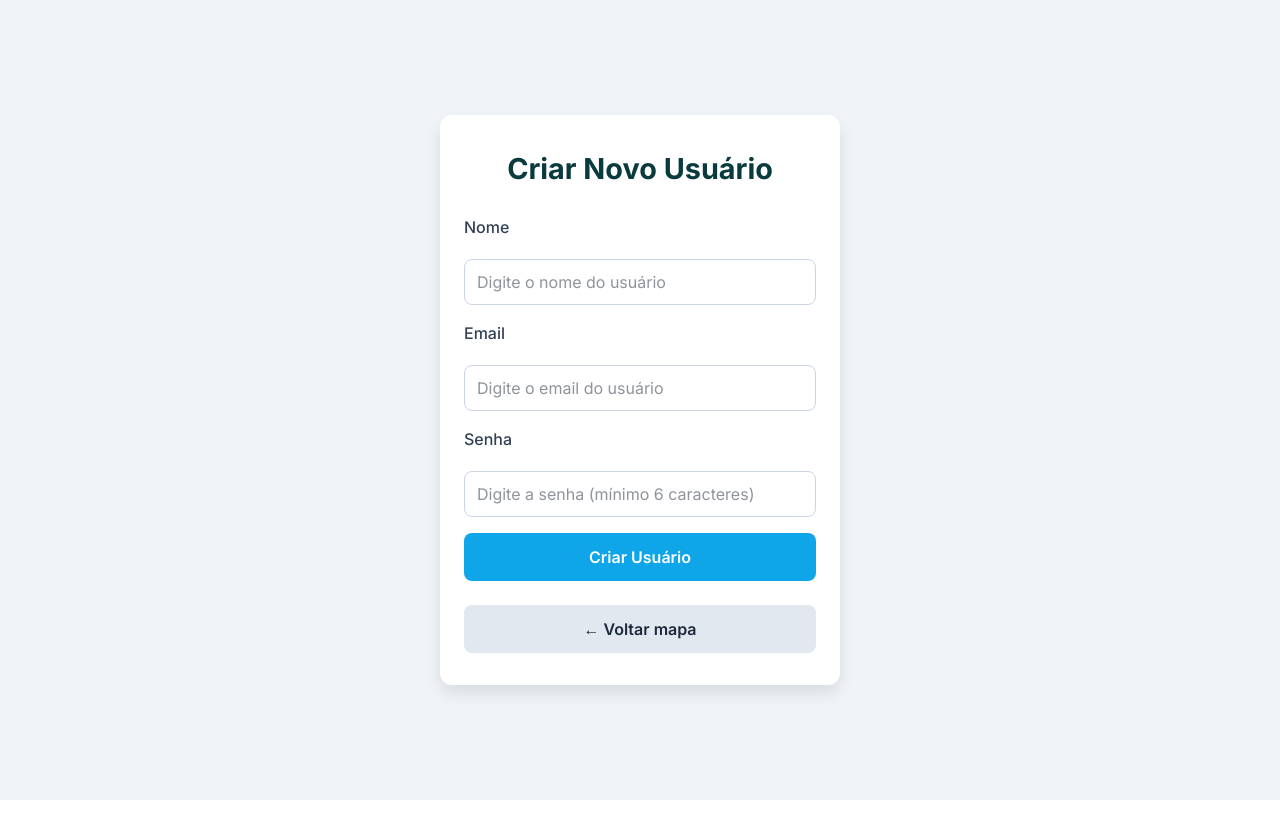
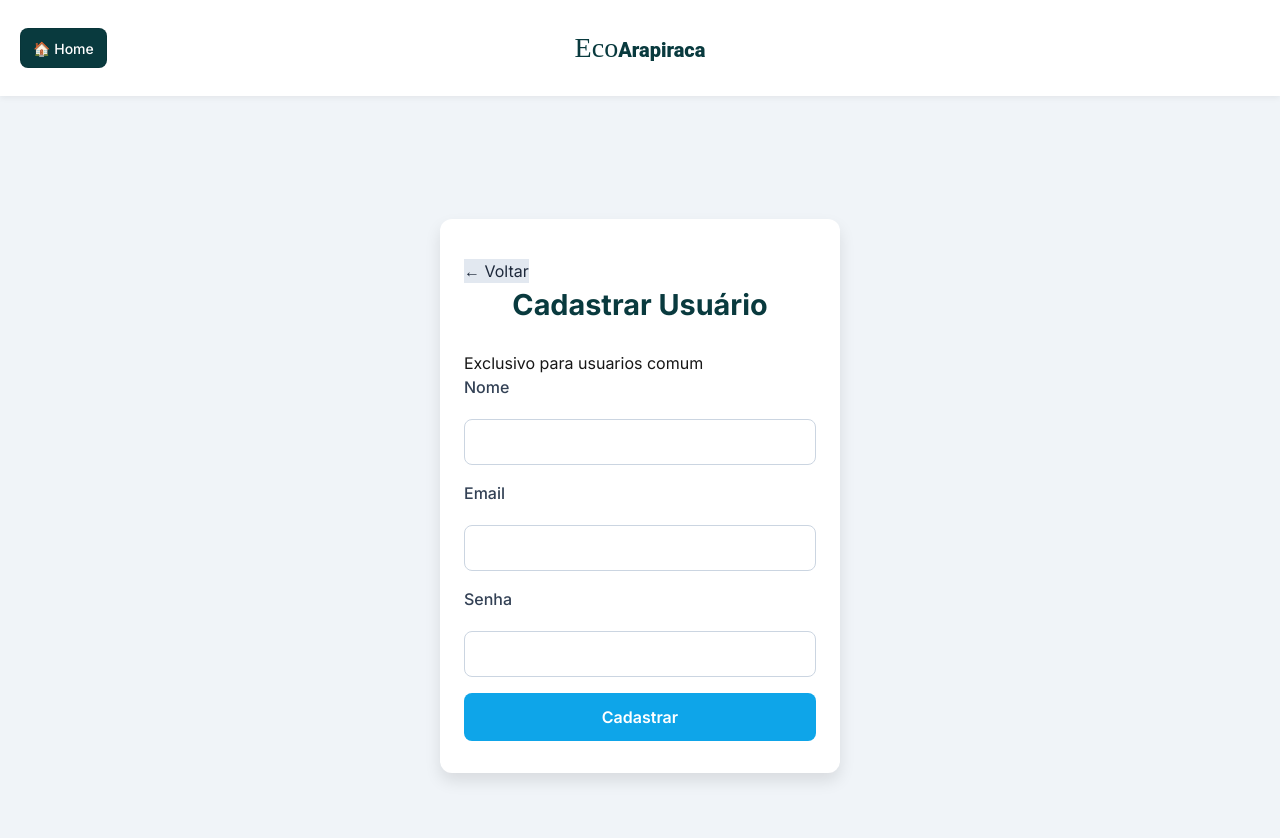
Before and after one commit to matheusrodrigues1/ecopontos-frontend, a Next.js app: page /cadastro-usuario in a window 1280 px wide. Shown: the top 838 px of the page. Before the commit the page ends 800 px from the top, so only its background shows below. Built offline with nearby package versions, Linux system fonts and the light colour scheme; a web font is replaced by a local one.

Commit message:
cadastro-usuario: implement form and use CSS module

```diff
--- a/src/app/cadastro-usuario/page.tsx
+++ b/src/app/cadastro-usuario/page.tsx
@@ -1,31 +1,24 @@
 "use client";
+
 import React, { useState } from "react";
 import { useRouter } from "next/navigation";
 import { useToastContext } from "../../contexts/ToastContext";
 import registerUser from "./register";
 import styles from "./style.module.css";
+import Navbar from "../navbar/navbar";
 
 const GerenciarUsuarios = () => {
-  const [formData, setFormData] = useState({
-    name: "",
-    email: "",
-    password: "",
-  });
+  const [formData, setFormData] = useState({ name: "", email: "", password: "" });
   const [isLoading, setIsLoading] = useState(false);
   const router = useRouter();
   const { showSuccess, showError } = useToastContext();
 
-  const handleChange = (e: React.ChangeEvent<HTMLInputElement>) => {
-    setFormData({
-      ...formData,
-      [e.target.name]: e.target.value,
-    });
-  };
+  const handleChange = (e: React.ChangeEvent<HTMLInputElement>) =>
+    setFormData({ ...formData, [e.target.name]: e.target.value });
 
   const handleSubmit = async (e: React.FormEvent) => {
     e.preventDefault();
     setIsLoading(true);
-
     try {
       await registerUser(formData);
       showSuccess("Usuário criado com sucesso!");
@@ -44,59 +37,56 @@ const GerenciarUsuarios = () => {
   };
 
   return (
-    <div className={styles.pageContainer}>
+    <>
+      <Navbar />
+      <div
+        className={styles.pageContainer}
+      >
         <div className={styles.card}>
-        <h2 className={styles.title}>Criar Novo Usuário</h2>
-
-        <form onSubmit={handleSubmit} className={styles.form}>
+          <button className={styles.backButton} onClick={() => router.back()}>
+            ← Voltar
+          </button>
+          <h1 className={styles.title}>Cadastrar Usuário</h1>
+          <p className={styles.textInfo}>Exclusivo para usuarios comum</p>
+          <form className={styles.form} onSubmit={handleSubmit}>
             <label htmlFor="name">Nome</label>
             <input
-            type="text"
               id="name"
               name="name"
+              type="text"
               value={formData.name}
               onChange={handleChange}
               required
-            placeholder="Digite o nome do usuário"
             />
 
             <label htmlFor="email">Email</label>
             <input
-            type="email"
               id="email"
               name="email"
+              type="email"
               value={formData.email}
               onChange={handleChange}
               required
-            placeholder="Digite o email do usuário"
             />
 
             <label htmlFor="password">Senha</label>
             <input
-            type="password"
               id="password"
               name="password"
+              type="password"
               value={formData.password}
               onChange={handleChange}
               required
               minLength={6}
-            placeholder="Digite a senha (mínimo 6 caracteres)"
             />
 
             <button type="submit" disabled={isLoading}>
-            {isLoading ? "Criando..." : "Criar Usuário"}
-          </button>
-
-          <button
-            type="button"
-            className={styles.backButton}
-            onClick={() => router.push("/mapa")}
-          >
-            ← Voltar mapa
+              {isLoading ? "Salvando..." : "Cadastrar"}
             </button>
           </form>
         </div>
       </div>
+    </>
   );
 };
 
```
Lines whose indentation alone changed are shown as unchanged.
